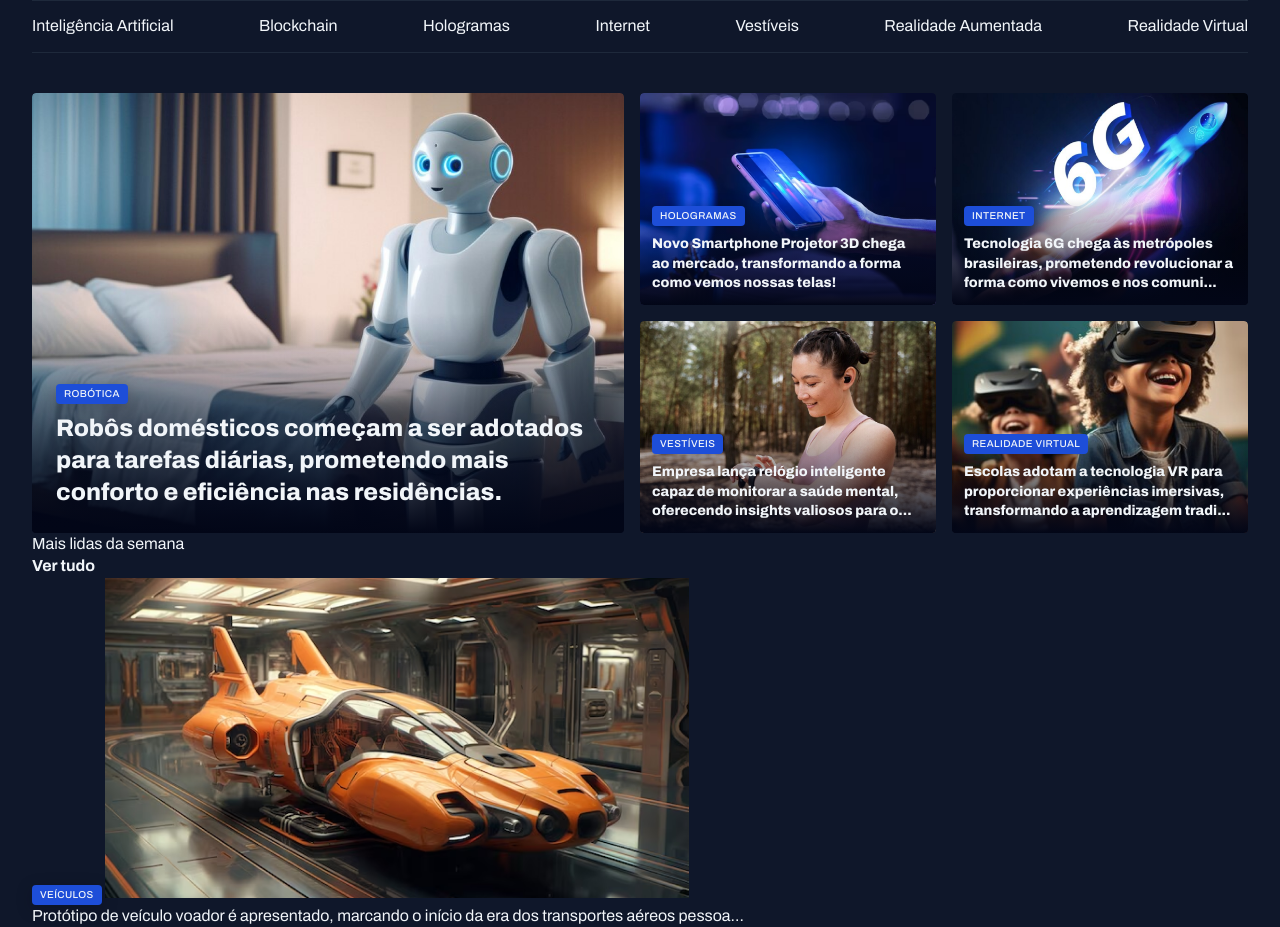
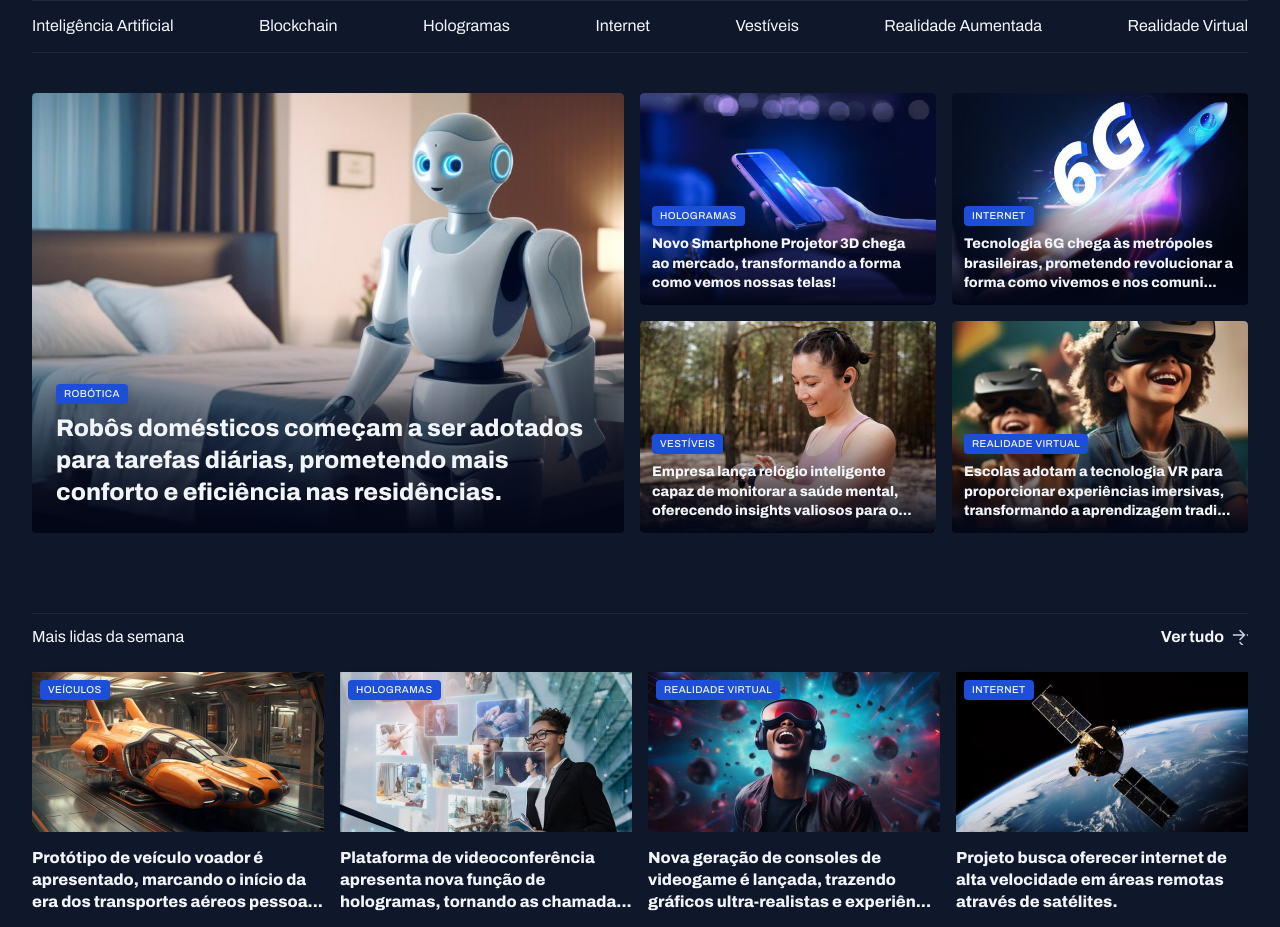
Before and after one commit to Filipeassis1/blog1, a plain HTML site: page index.html in a window 1280 px wide. Shown: the part 62-989 px from the top of the page. Drawn offline with Linux system fonts and the light colour scheme.

Commit message:
estilos e section 2

```diff
--- a/index.html
+++ b/index.html
@@ -103,24 +103,40 @@
       </section>
 
       <section id="semana">
-            <header class="grid-flow-col">
+            <header class="grid grid-flow-col">
                 <h3>Mais lidas da semana</h3>
-                <a href="" class="grid grid-flow-col">
+                <a href="#" class="grid grid-flow-col">
                 <strong>Ver tudo</strong>
                 <span></span>
                 </a>
             </header>
 
-            <div class="grid">
+            <div class="grid gap-16">
+              <figure>
+                  <span class="content-tag">Veículos</span>
+                  <img src="assets/img/Image 06.png" alt="" srcset="">
+                  <p>Protótipo de veículo voador é apresentado, marcando o início da era dos transportes aéreos pessoa...</p>
+              </figure>
 
-                <figure>
-                    <span class="content-tag">Veículos</span>
-                    <img src="assets/img/Image 06.png" alt="" srcset="">
-                    <p>Protótipo de veículo voador é apresentado, marcando o início da era dos transportes aéreos pessoa...</p>
-                </figure>
-            </div>
+              <figure>
+                <span class="content-tag">Hologramas</span>
+                <img src="assets/img/Image 07.png" alt="" srcset="">
+                <p>Plataforma de videoconferência apresenta nova função de hologramas, tornando as chamada...</p>
+            </figure>
 
+            <figure>
+              <span class="content-tag">Realidade Virtual</span>
+              <img src="assets/img/Image 08.png" alt="" srcset="">
+              <p>Nova geração de consoles de videogame é lançada, trazendo gráficos ultra-realistas e experiên...</p>
+          </figure>
 
+          <figure>
+            <span class="content-tag">Internet</span>
+            <img src="assets/img/Image 09.png" alt="" srcset="">
+            <p>Projeto busca oferecer internet de alta velocidade em áreas remotas através de satélites.</p>
+        </figure>
+
+          </div>
       </section>
     </main>
   </body>
--- a/styles/global.css
+++ b/styles/global.css
@@ -31,7 +31,6 @@
 
 body{
 
-
     font: var(--text);
     background-color: var(--bg-color);
     color: var(--text-color-primary);
@@ -63,6 +62,7 @@ img{
 
 main{
     margin-top: 40px;
+    gap: 80px;
 }
 
 
@@ -75,9 +75,7 @@ main{
     text-transform: uppercase;
     letter-spacing: 0.04em;
     color: var(--text-color-primary);
-
-
-box-shadow: 0px 4px 16px rgba(2, 6, 23, 0.25);
+    box-shadow: 0px 4px 16px rgba(2, 6, 23, 0.25);
 
 
 }
--- a/styles/sections.css
+++ b/styles/sections.css
@@ -1,3 +1,25 @@
+section header {
+    border-top: 1px solid var(--stroke-color);
+    padding-block: 12px 24px;
+    font: var(--text-span);
+
+    a{
+        justify-self: end;
+        align-items: center;
+        gap: 8px;
+
+        span{
+            background-image: url(../assets/arow-r.svg);
+            width: 16px;
+            height: 16px;
+        }
+
+        &:hover span{
+            background-image: url(../assets/svgs/ArrowRight.svg);
+        }
+    }
+}
+
 #featured{
     img{
         height: 100%;
@@ -38,3 +60,29 @@
 
     }
 }
+
+#semana{
+
+    &>div {
+        grid-template-columns: repeat(4,292px) ;
+    }
+
+    img{
+        height: 160px;
+    }
+
+    figure{
+        position: relative;
+
+        .content-tag{
+            position: absolute;
+            top: 8px;
+            left: 8px;
+        }
+
+        p{
+            margin-top: 8px;
+            font-weight: 800;
+        }
+    }
+}
--- a/styles/utility.css
+++ b/styles/utility.css
@@ -4,11 +4,7 @@
 }
 
 .grid-flow-col{
-    grid-auto-flow: column;.container{
-        max-width: 1280px;
-        padding-inline: 32px;
-        margin-inline: 0 auto;
-    }
+        grid-auto-flow: column;
 
 }
 
@@ -17,7 +13,6 @@
 }
 
 .gap-16{
-
     gap: 16px;
 }
 
```
